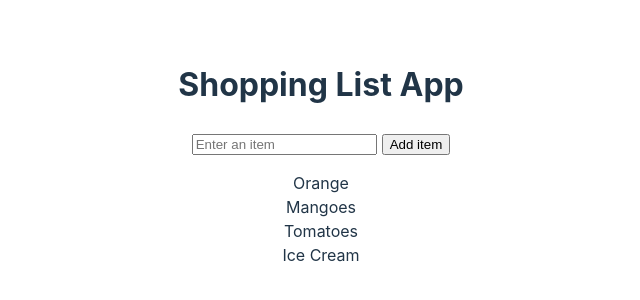
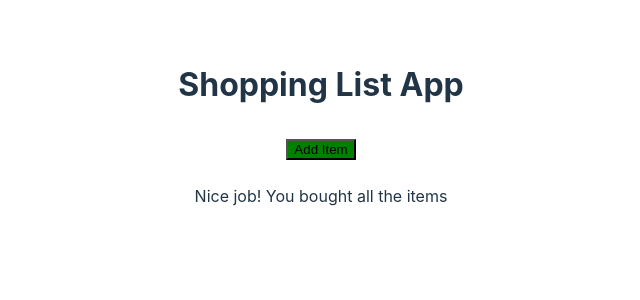
Before and after one commit to testing-region/vue-js-test, a Vue app in the folder app/: page / in a window 1280 px wide. Shown: the top 300 px of the page, without its empty margins (319-959 px from the left). Built offline with nearby package versions, Linux system fonts and the light colour scheme.

Commit message:
implement conditional rendering

```diff
--- a/app/src/components/Options.vue
+++ b/app/src/components/Options.vue
@@ -5,20 +5,27 @@ export default {
             header: "Shopping List App",
             newItem: "",
             items: [
+                /*
                 { id: 1, label: "Orange" },
                 { id: 2, label: "Mangoes" },
                 { id: 3, label: "Tomatoes" },
-                { id: 4, label: "Ice Cream" },
+                { id: 4, label: "Ice Cream" }, */
             ],
+            editing: false,
         }
     },
 
     methods: {
-        addItem(item) {
+        addItem() {
             this.items.push({
                 id: this.items.length + 1,
-                label: item
+                label: this.newItem
             })
+            this.newItem = ""
+        },
+
+        doEdit(editing) {
+            this.editing = editing
             this.newItem = ""
         }
     },
@@ -26,9 +33,19 @@ export default {
 </script>
 
 <template>
-    <h1>{{ header }}</h1>
-    <input type="text" v-model.lazy="newItem" placeholder="Enter an item" />
-    <button type="button" class="add-item" v-on:click="addItem(newItem)">Add item</button>
+    <div class="header">
+        <h1>{{ header }}</h1>
+        <button v-if="editing" @click="doEdit(false)" class="no-edit">Cancel</button>
+        <button v-else @click="doEdit(true)" class="edit">Add Item</button>
+    </div>
+
+    <div v-if="editing">
+        <input type="text" v-model="newItem" @keyup.enter="addItem" placeholder="Enter an item" />
+        <button type="button" class="add-item" @click="addItem">Add item</button>
+    </div>
+
+    <p v-if="items.length === 0">Nice job! You bought all the items</p>
+
     <ul class="shopping-list">
         <li v-for="item in items" :key="item.id">{{ item.label }}</li>
     </ul>
@@ -43,4 +60,14 @@ export default {
 .add-item {
     margin-left: 5px;
 }
+
+.no-edit {
+    background-color: red;
+    margin: 8px;
+}
+
+.edit {
+    background-color: green;
+    margin: 8px;
+}
 </style>
```
